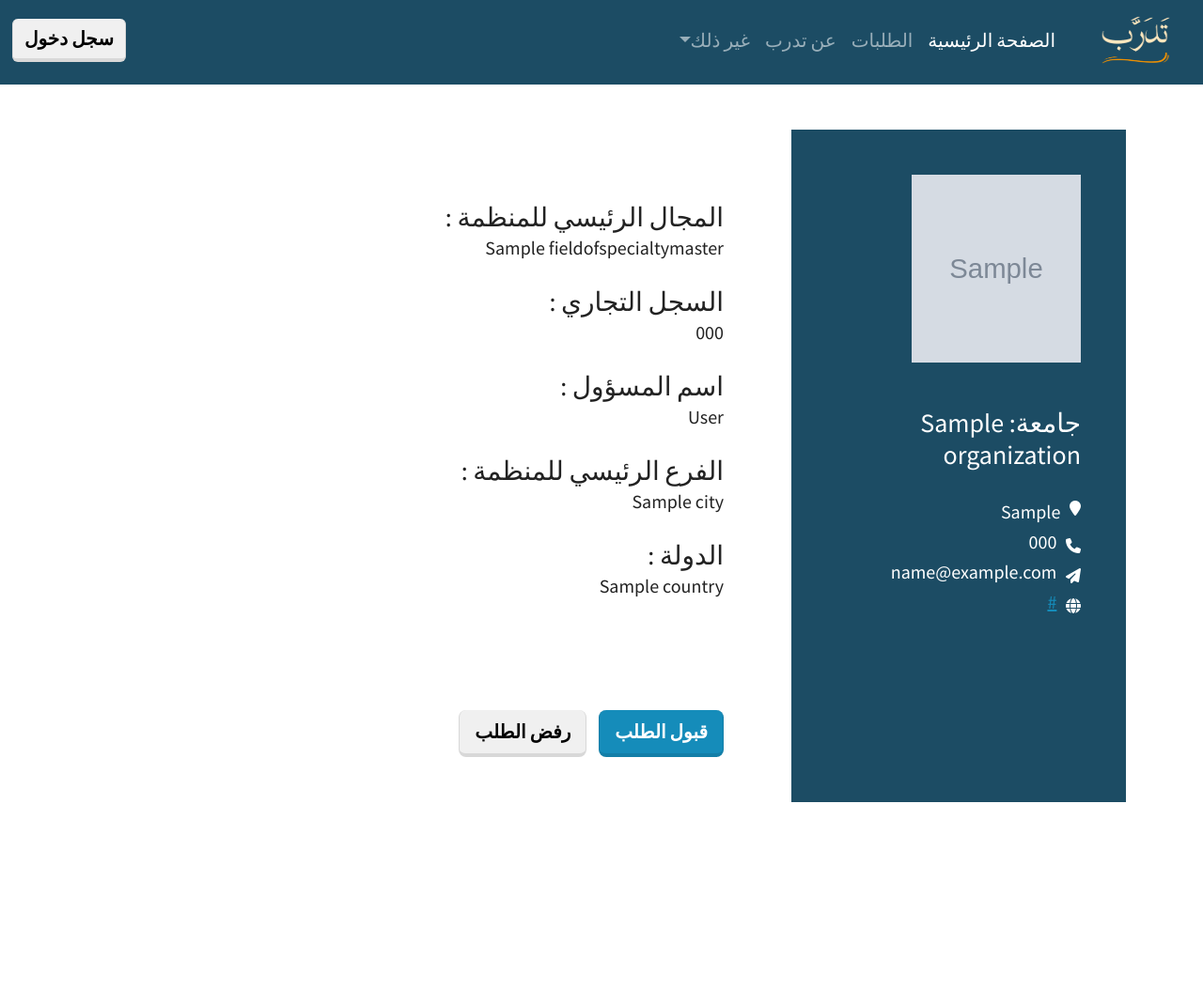
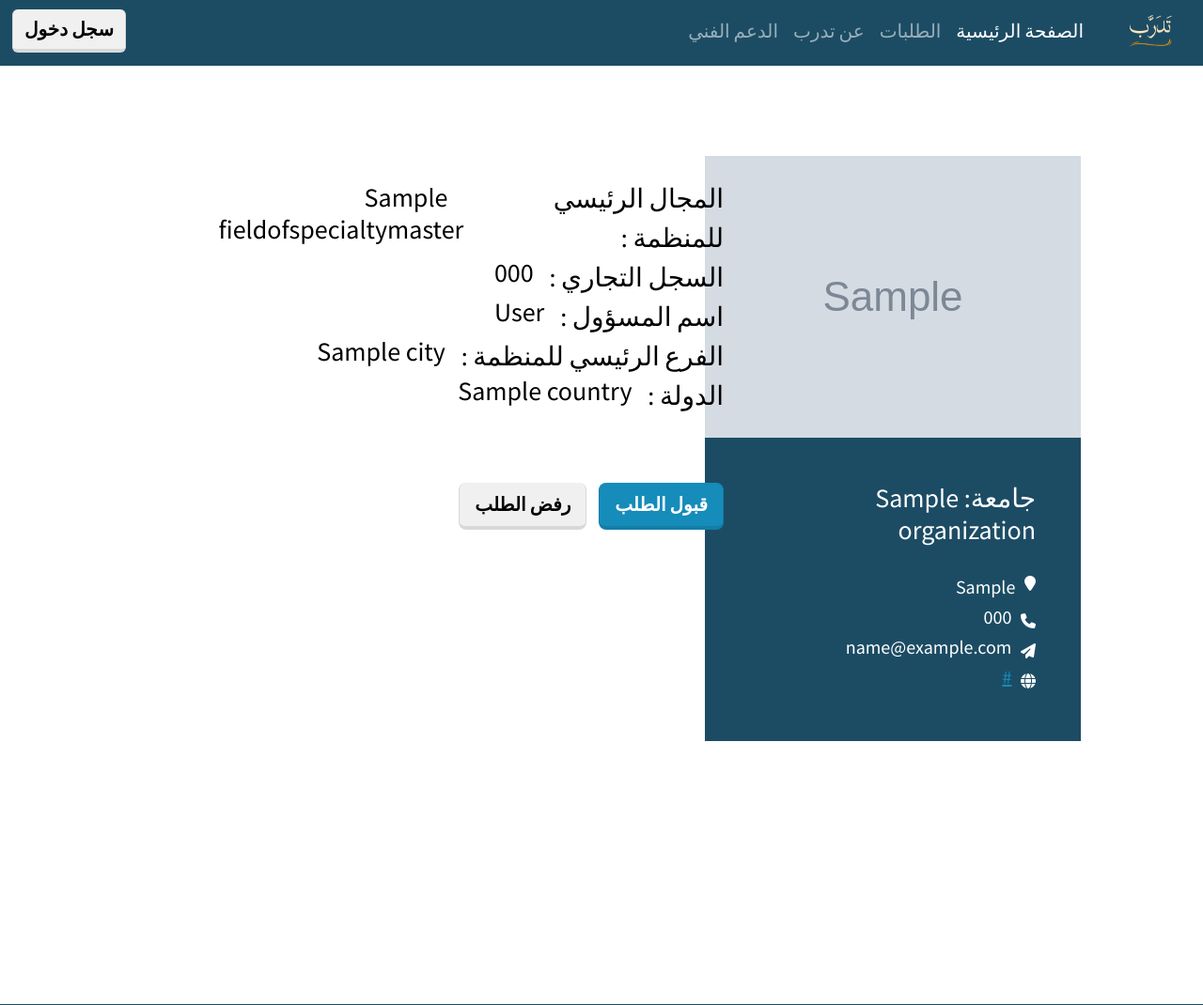
Before and after one commit to Mohammed-Ahmed-Alshehri/project, an ASP.NET Core app: page /Admin/OrganizationDetails/1 in a window 1280 px wide. Shown: the top 1070 px of the page at 94% size. Run offline with ASP.NET Core 8, Linux system fonts and the light colour scheme; tables that the repository leaves empty hold one stand-in row (values such as "Sample post"); grey boxes marked "Sample" are stand-in pictures; some libraries are stand-ins or nearby versions.

Commit message:
-homepage button fiexed -admin deatilpage fixed

```diff
--- a/TadarbApp/TadarbApp/TadarbProject/Views/Admin/OrganizationDetails.cshtml
+++ b/TadarbApp/TadarbApp/TadarbProject/Views/Admin/OrganizationDetails.cshtml
@@ -7,108 +7,60 @@
 <head>
 
 
-		<link rel="stylesheet" href="~/css/boostwatch.css" />
+	<link rel="stylesheet" href="~/css/boostwatch.css" />
 
-	</head>
+</head>
 
 
-	<section class="section m-5">
-		<div class="container">
-			<div class="row justify-content-center">
+<section class="section m-5">
+	<div class="container">
+		<div class="row justify-content-center">
 
 
 
-				<div class="col-md-12">
-					<div class="wrapper">
-						<div class="row no-gutters">
-							<div class="col-lg-8 col-md-7 order-md-last d-flex align-items-stretch">
-								<div class="contact-wrap w-100 p-md-5 p-4">
-									<div id="form-message-warning" class="mb-4"></div>
-									<div id="form-message-success" class="mb-4">
-										<label style="font-size:28px"> المجال الرئيسي للمنظمة :</label>
+			<div class="col-md-12">
+				<div class="wrapper">
+					<div class="row no-gutters">
 
-										<h5> @Model.FieldListItems.First().Text</h5>
+						<div class="col-lg-4 col-md-5 d-flex align-items-stretch " style="color:white;" >
+							<div class="info-wrap   p-md-5 p-4" >
+								<div class="col-12" >
+
+									<div class="dbox  w-100 d-flex align-items-start" >
+										<img src="~/@Model.organization.LogoPath" title="" alt="" style="position:center">
+										<br /><br /><br />
 									</div>
+								</div>
+								<div class=" bg-primary info-wrap w-100  p-md-5 p-4">
+									<div class="dbox w-150 d-flex  align-items-start">
+										@{
+											if (Model.organization.Organization_TypeId == 1)
+											{
+												<h3 class="dark-color" style="color:white;"> جامعة: @Model.organization.OrganizationName </h3>
 
-									<div id="form-message-success" class="mb-4">
-										<label style="font-size:28px"> السجل التجاري :</label>
+											}
+											else
+											{
+												<h3 class="dark-color" style="color:white;"> شركة: @Model.organization.OrganizationName </h3>
+											}
 
-
-										<h5>@Model.organization.CommercialRegistrationNumber </h5>
+										}
 									</div>
-
-									<div id="form-message-success" class="mb-4">
-										<label style="font-size:28px"> اسم المسؤول :</label>
-
-										<h5>@Model.userAcount.FullName</h5>
-									</div>
-
-									<div id="form-message-success" class="mb-4">
-										<label style="font-size:28px"> الفرع الرئيسي للمنظمة  :</label>
-
-										<h5>@Model.CityListItems.First().Text</h5>
-									</div>
-
-									<div id="form-message-success" class="mb-4">
-										<label style="font-size:28px"> الدولة :</label>
-									<h5> @Model.CountryListItems.First().Text</h5>
-
-									</div>
-
-									<br /> <br /><br /> <br />
-									<form method="POST" id="contactForm" name="contactForm" class="contactForm">
-										<div class="row">
-
-
-											<div class="col-md-12">
-												<div class="form-group ">
-
-												<a type="button" asp-controller="Admin" asp-action="RequestAccept" asp-route-id="@Model.organization.OrganizationId" class="btn btn-primary btn-lg">قبول الطلب</a>
-													&nbsp;&nbsp;
-
-												<a type="button" asp-controller="Admin" asp-action="RequestReject" asp-route-id="@Model.organization.OrganizationId" class="btn btn-secondary btn-lg">رفض الطلب</a>
-
-												</div>
-											</div>
-										</div>
-									</form>
-								</div>
-							</div>
-
-
-							<div class="col-lg-4 col-md-5 d-flex align-items-stretch">
-								<div class="info-wrap bg-primary w-100 p-md-5 p-4">
-
-									<img src="~/@Model.organization.LogoPath" height="200" width="180" title="" alt="" style="position:center">
-									<br /><br /><br />
-
-								  @{
-									if (Model.organization.Organization_TypeId == 1)
-									{
-										<h3 class="dark-color" style="color:white;"> جامعة: @Model.organization.OrganizationName </h3>
-
-									}
-									else
-									{
-										<h3 class="dark-color" style="color:white;"> شركة: @Model.organization.OrganizationName </h3>
-									}
-
-							      }
 									<br />
 									<div class="dbox w-100 d-flex align-items-start">
 
-										<div class="icon d-flex align-items-center justify-content-center " style="color:white;">
+										<div class="icon d-flex align-items-center justify-content-center ">
 											<span class="fa fa-map-marker"></span>
 										</div>
 										&nbsp;&nbsp;&nbsp;
 
-										<div class="text pl-3" style="color:white">
+										<div class="text pl-3">
 
 											<h5>@Model.organization.Location</h5>
 										</div>
 									</div>
 
-									<div class="dbox w-100 d-flex align-items-center" style="color:white">
+									<div class="dbox w-100 d-flex align-items-center">
 										<div class="icon d-flex align-items-center justify-content-center">
 											<span class="fa fa-phone"></span>
 										</div>
@@ -119,7 +71,7 @@
 									</div>
 
 
-									<div class="dbox w-100 d-flex align-items-center" style="color:white">
+									<div class="dbox w-100 d-flex align-items-center">
 										<div class="icon d-flex align-items-center justify-content-center">
 											<span class="fa fa-paper-plane"></span>
 										</div>
@@ -129,14 +81,14 @@
 										</div>
 									</div>
 
-									<div class="dbox w-100 d-flex align-items-center" style="color:white">
+									<div class="dbox w-100 d-flex align-items-center">
 										<div class="icon d-flex align-items-center justify-content-center">
 											<span class="fa fa-globe"></span>
 										</div>
 										&nbsp;&nbsp;&nbsp;
 										<div class="text pl-3">
 											<h5>
-											<a href="@Model.organization.OrganizationURL">@Model.organization.OrganizationURL</a>
+												<a href="@Model.organization.OrganizationURL">@Model.organization.OrganizationURL</a>
 
 											</h5>
 										</div>
@@ -145,10 +97,105 @@
 								</div>
 							</div>
 						</div>
+
+
+						<div class="col-lg-8 col-md-7  d-flex align-items-stretch" style="color:black;">
+							<div class="contact-wrap w-100 p-md-5 p-4">
+								<div id="form-message-warning" class="mb-4"></div>
+								<div id="form-message-success" class="mb-4" style="font-size:28px">
+
+									<div class="dbox w-100 d-flex align-items-center">
+										<div class=" d-flex align-items-center justify-content-center">
+											<label > المجال الرئيسي للمنظمة :</label>
+										</div>
+
+										<div class="text pl-5">
+											<h3> &nbsp;&nbsp; @Model.FieldListItems.First().Text  &nbsp;&nbsp; </h3>
+										</div>
+									</div>
+
+
+									<div class="dbox w-100 d-flex align-items-center">
+										<div class=" d-flex align-items-center justify-content-center">
+											<label> السجل التجاري :</label>
+										</div>
+
+										<div class="text pl-5">
+											<h3>&nbsp;&nbsp; @Model.organization.CommercialRegistrationNumber &nbsp;&nbsp;</h3>
+										</div>
+									</div>
+
+
+									<div class="dbox w-100 d-flex align-items-center">
+										<div class=" d-flex align-items-center justify-content-center">
+											<label> اسم المسؤول :</label>
+										</div>
+
+										<div class="text pl-5">
+											<h3>&nbsp;&nbsp; @Model.userAcount.FullName &nbsp;&nbsp;</h3>
+										</div>
+									</div>
+
+
+									<div class="dbox w-100 d-flex align-items-center">
+										<div class=" d-flex align-items-center justify-content-center">
+											<label > الفرع الرئيسي للمنظمة  :</label>
+										</div>
+
+										<div class="text pl-5">
+											<h3>&nbsp;&nbsp;  @Model.CityListItems.First().Text &nbsp;&nbsp; </h3>
+										</div>
+									</div>
+
+
+
+
+									<div class="dbox w-100 d-flex align-items-center">
+										<div class=" d-flex align-items-center justify-content-center">
+											<label > الدولة :</label>
+										</div>
+
+										<div class="text pl-5">
+											<h3> &nbsp;&nbsp; @Model.CountryListItems.First().Text &nbsp;&nbsp;</h3>
+										</div>
+									</div>
+
+
+								</div>
+
+
+
+
+
+
+
+								<br /> <br />
+								<form method="POST" id="contactForm" name="contactForm" class="contactForm">
+									<div class="row">
+
+
+										<div class="col-md-12">
+											<div class="form-group ">
+
+												<a type="button" asp-controller="Admin" asp-action="RequestAccept" asp-route-id="@Model.organization.OrganizationId" class="btn btn-primary btn-lg">قبول الطلب</a>
+												&nbsp;&nbsp;
+
+												<a type="button" asp-controller="Admin" asp-action="RequestReject" asp-route-id="@Model.organization.OrganizationId" class="btn btn-secondary btn-lg">رفض الطلب</a>
+
+											</div>
+										</div>
+									</div>
+								</form>
+							</div>
+						</div>
+
+
+
 					</div>
 				</div>
+			</div>
 		</div>
 
-      </div>
-		<br /> <br /><br /> <br /><br /> <br /><br />
-	</section>
+	</div>
+	<br /> <br /><br /> <br /><br /> <br /><br />
+</section>
--- a/TadarbApp/TadarbApp/TadarbProject/Views/Shared/_Layout.cshtml
+++ b/TadarbApp/TadarbApp/TadarbProject/Views/Shared/_Layout.cshtml
@@ -18,35 +18,28 @@
         <nav class="navbar navbar-expand-lg navbar-dark bg-primary ">
             <div class="container-fluid">
                 <a class="navbar-brand" href="#">
-                    <img src="/images/AppImages/logonav.png" width="80" height="60" class="d-inline-block align-top">
+                    <img src="/images/AppImages/logonav.png" width="50" height="40" class="d-inline-block align-top">
                 </a>
                 <button class="navbar-toggler" type="button" data-bs-toggle="collapse" data-bs-target="#navbarColor01" aria-controls="navbarColor01" aria-expanded="false" aria-label="Toggle navigation">
                     <span class="navbar-toggler-icon"></span>
                 </button>
-                <div class="collapse navbar-collapse" id="navbarColor01">
+                <div class="collapse navbar-collapse" id="navbarColor01" style="font-size:20px">
                     <ul class="navbar-nav ">
                         <li class="nav-item">
-                            <a class="nav-link active " asp-controller="Home" asp-action="Index" style="font-size:20px">
+                            <a class="nav-link active " asp-controller="Home" asp-action="Index" >
                                 الصفحة الرئيسية
                                 <span class="visually-hidden">(current)</span>
                             </a>
                         </li>
-                        <li class="nav-item" style="font-size:20px">
+                        <li class="nav-item">
                             <a class="nav-link" href="#" >الطلبات</a>
                         </li>
 
-                        <li class="nav-item" style="font-size:20px">
+                        <li class="nav-item">
                             <a class="nav-link" href="#">عن تدرب</a>
                         </li>
-                        <li class="nav-item dropdown" style="font-size:20px">
-                            <a class="nav-link dropdown-toggle" data-bs-toggle="dropdown" href="#" role="button" aria-haspopup="true" aria-expanded="false">غير ذلك</a>
-                            <div class="dropdown-menu">
-                                <a class="dropdown-item" href="#">هدفنا</a>
-                                <a class="dropdown-item" href="#">الاسئلة الشائعة</a>
-
-                                <div class="dropdown-divider"></div>
-                                <a class="dropdown-item" href="#">الدعم الفني</a>
-                            </div>
+                       <li class="nav-item">
+                            <a class="nav-link" href="#">الدعم الفني</a>
                         </li>
                     </ul>
 
```
Also changed, not shown: TadarbApp/TadarbApp/TadarbProject/Views/Home/Index.cshtml (+14 -8 lines), TadarbApp/TadarbApp/TadarbProject/wwwroot/Images/Organizations/Logos/385b4563-b15b-47c6-89e4-eecc9dd305d6.png (added), 12 other files.
